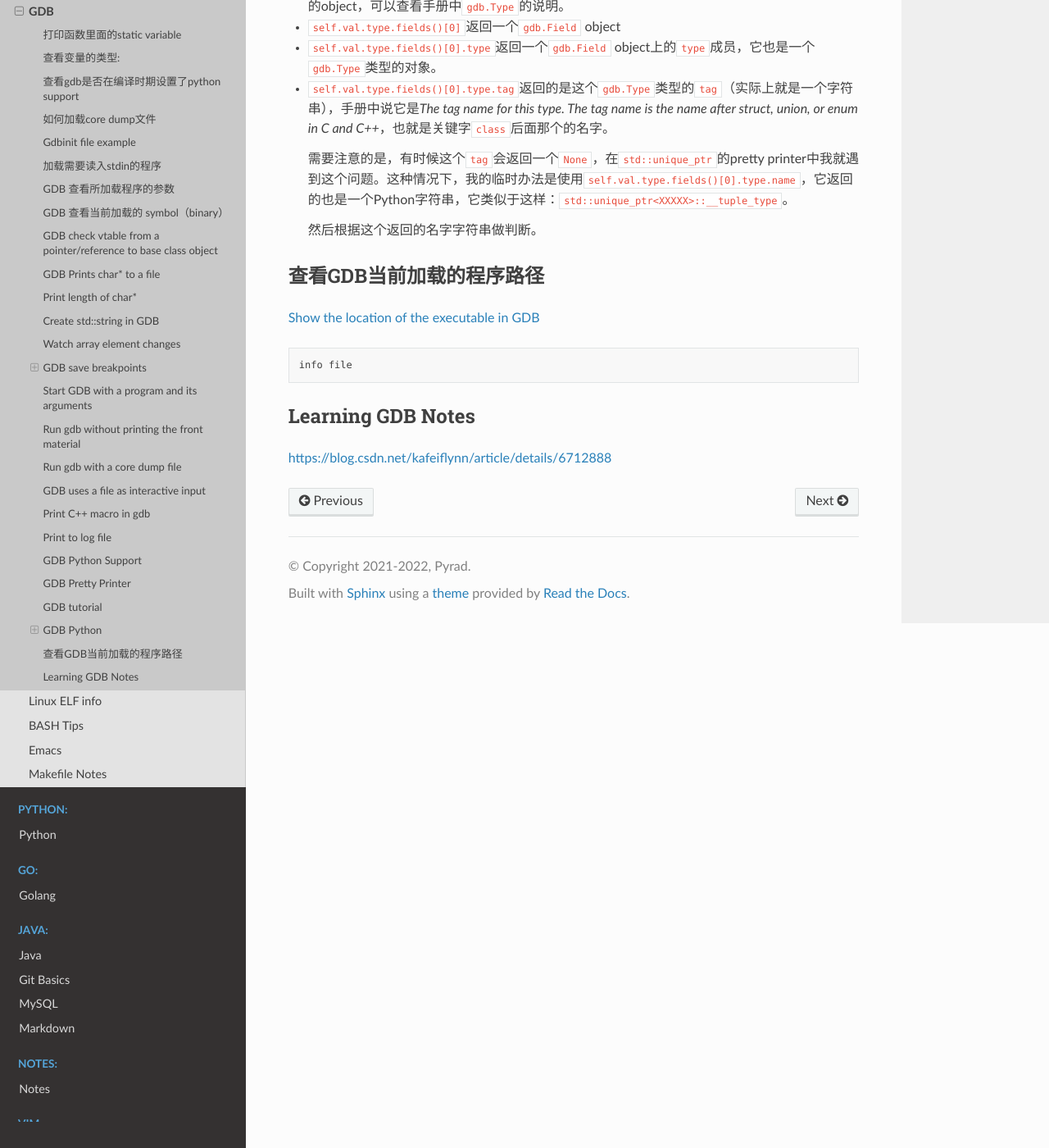
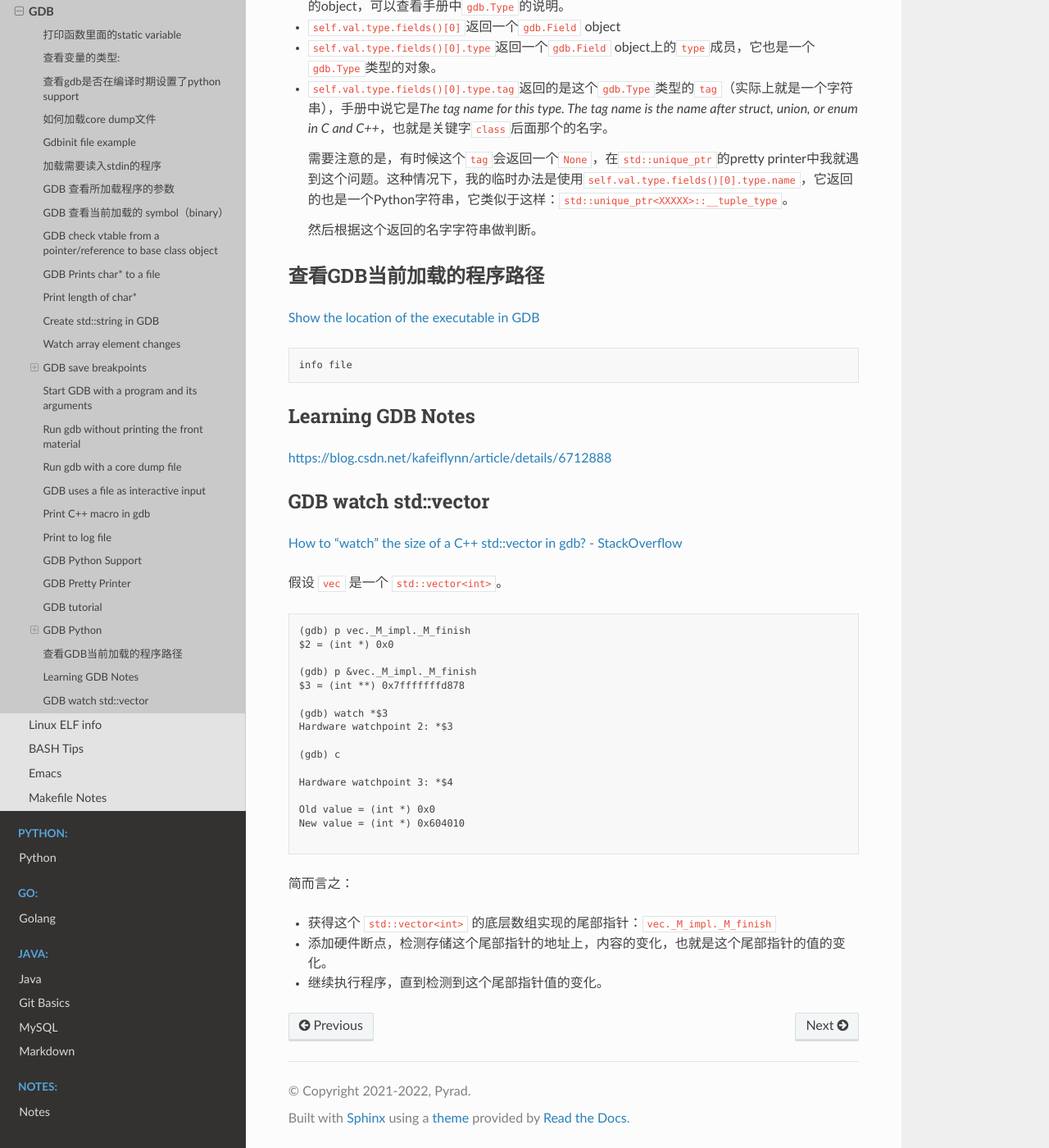
Before and after one commit to Pyrad/pyradnotes, a Sphinx documentation site: the page built from source/Linux/gdb.md, in a window 1280 px wide and 1400 px high, scrolled down 9151 px. Shown: the whole window at 82% size. Built offline with Sphinx 7.4.7 and the Read the Docs theme 2.0.0, drawn with Linux system fonts in a browser that asks for light colours.

Commit message:
GDB Watch std::vector's size change

````diff
--- a/source/Linux/gdb.md
+++ b/source/Linux/gdb.md
@@ -482,3 +482,36 @@ info file
 ## Learning GDB Notes
 
 [https://blog.csdn.net/kafeiflynn/article/details/6712888](https://blog.csdn.net/kafeiflynn/article/details/6712888)
+
+## GDB watch std::vector
+
+[How to "watch" the size of a C++ std::vector in gdb? - StackOverflow](https://stackoverflow.com/questions/8249048/how-to-watch-the-size-of-a-c-stdvector-in-gdb)
+
+假设 `vec` 是一个 `std::vector<int>`。
+
+```gdb
+(gdb) p vec._M_impl._M_finish
+$2 = (int *) 0x0
+
+(gdb) p &vec._M_impl._M_finish
+$3 = (int **) 0x7fffffffd878
+
+(gdb) watch *$3
+Hardware watchpoint 2: *$3
+
+(gdb) c
+
+Hardware watchpoint 3: *$4
+
+Old value = (int *) 0x0
+New value = (int *) 0x604010
+
+```
+
+简而言之：
+
+- 获得这个 `std::vector<int>` 的底层数组实现的尾部指针：`vec._M_impl._M_finish`
+
+- 添加硬件断点，检测存储这个尾部指针的地址上，内容的变化，也就是这个尾部指针的值的变化。
+
+- 继续执行程序，直到检测到这个尾部指针值的变化。
````
